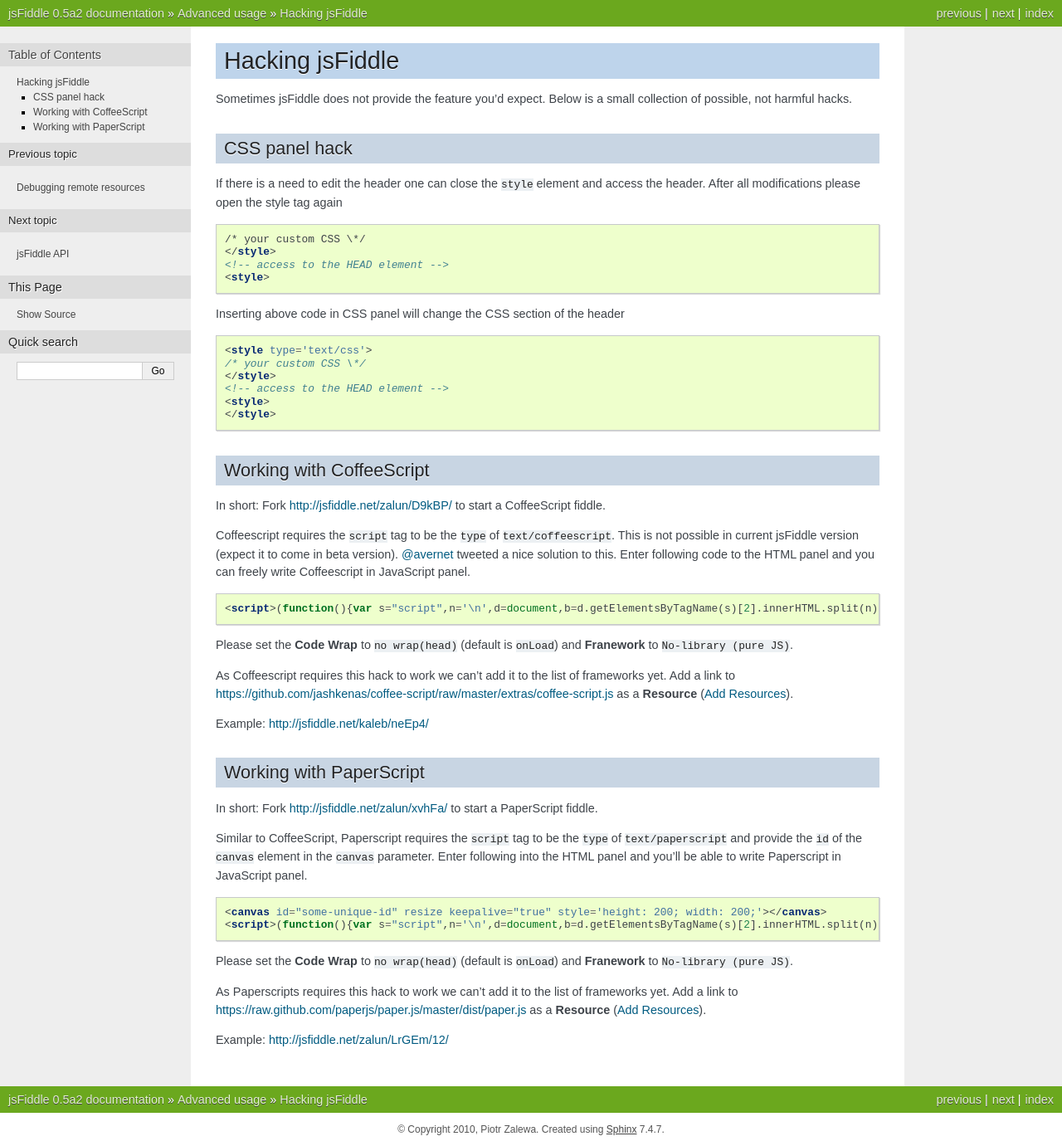
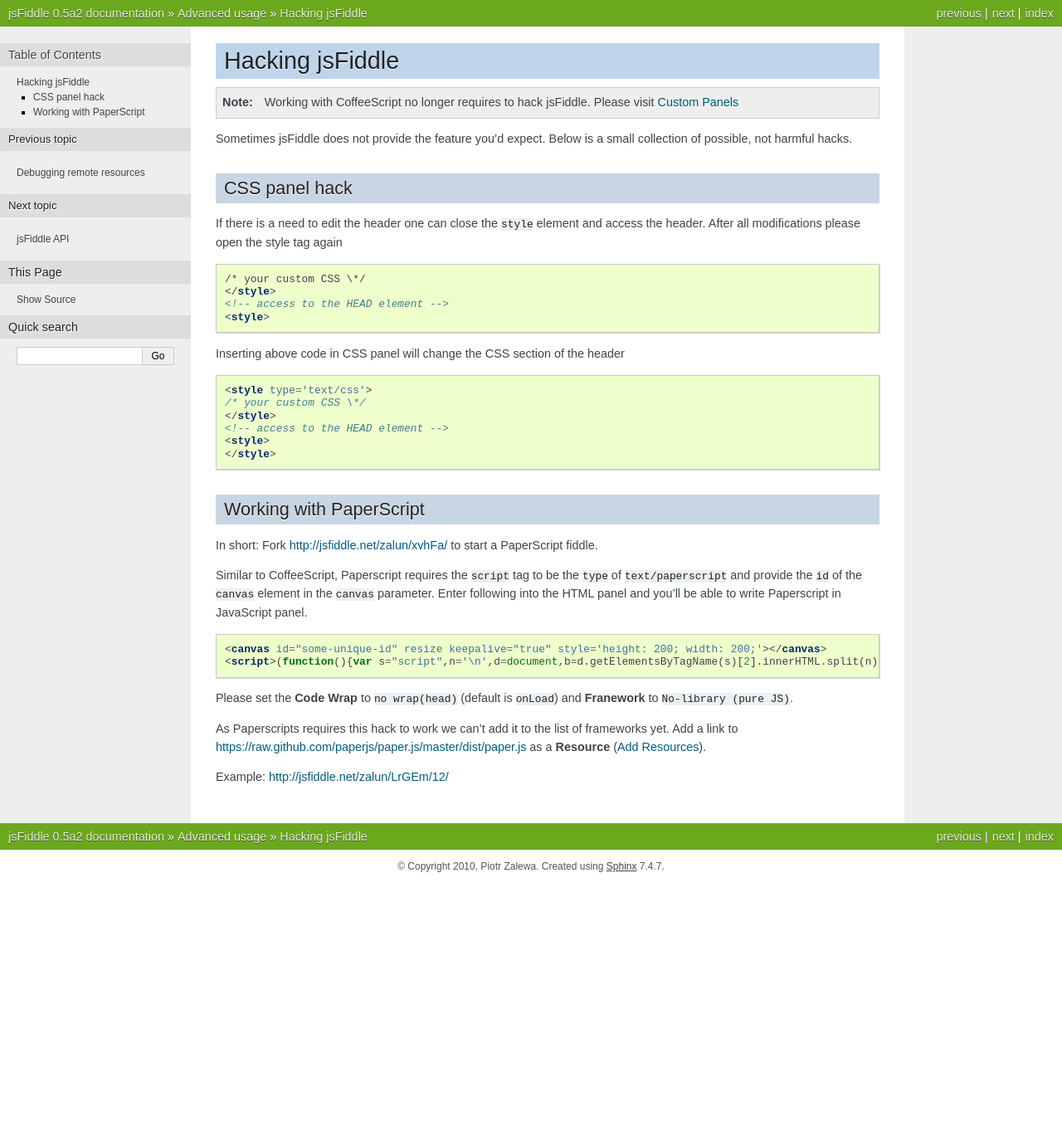
Before and after one commit to jsfiddle/jsfiddle-users, a Sphinx documentation site: the page built from docs/use/hacks.rst, in a window 1280 px wide. Shown: the whole page at 83% size. Built offline with Sphinx 7.4.7, drawn with Linux system fonts in a browser that asks for light colours; after the commit the page ends 1064 px from its top, so only the background shows below that.

Commit message:
panels doc added

```diff
--- a/docs/use/hacks.rst
+++ b/docs/use/hacks.rst
@@ -3,6 +3,11 @@
 ================
 Hacking jsFiddle
 ================
+
+.. note::
+
+ Working with CoffeeScript no longer requires to hack jsFiddle. Please visit
+ :ref:`panels`
 
 Sometimes jsFiddle does not provide the feature you'd expect. Below is a small
 collection of possible, not harmful hacks.
@@ -33,34 +38,6 @@
  </style>
 
 
-.. _coffeescript_hack:
-
-Working with CoffeeScript
-#########################
-
-In short: Fork http://jsfiddle.net/zalun/D9kBP/ to start a CoffeeScript fiddle.
-
-Coffeescript requires the ``script`` tag to be the ``type`` of
-``text/coffeescript``. This is not possible in current jsFiddle version
-(expect it to come in beta version).
-`@avernet <http://twitter.com/#!/avernet>`_ tweeted a nice solution to this.
-Enter following code to the HTML panel and you can freely write Coffeescript
-in JavaScript panel.
-
-.. code-block:: html
-
- <script>(function(){var s="script",n='\n',d=document,b=d.getElementsByTagName(s)[2].innerHTML.split(n);d.write('<'+s+' type="text/coffeescript">'+b.slice(2,b.length-2).join(n)+'</'+s+'>')})()</script>
-
-Please set the **Code Wrap** to ``no wrap(head)`` (default is ``onLoad``) and
-**Franework** to ``No-library (pure JS)``.
-
-As Coffeescript requires this hack to work we can't add it to the list of
-frameworks yet. Add a link to
-https://github.com/jashkenas/coffee-script/raw/master/extras/coffee-script.js
-as a **Resource** (:ref:`add_resources`).
-
-Example: http://jsfiddle.net/kaleb/neEp4/
-
 .. _paperscript_hack:
 
 Working with PaperScript
--- a/docs/use/index.rst
+++ b/docs/use/index.rst
@@ -10,6 +10,7 @@
 .. toctree::
    :maxdepth: 2
 
+   panels.rst
    embedding.rst
    echo.rst
    github.rst
```
Also changed, not shown: docs/use/panels.rst (added, +23 -0 lines), docs/_static/screenshots/custompanels.png (added).
